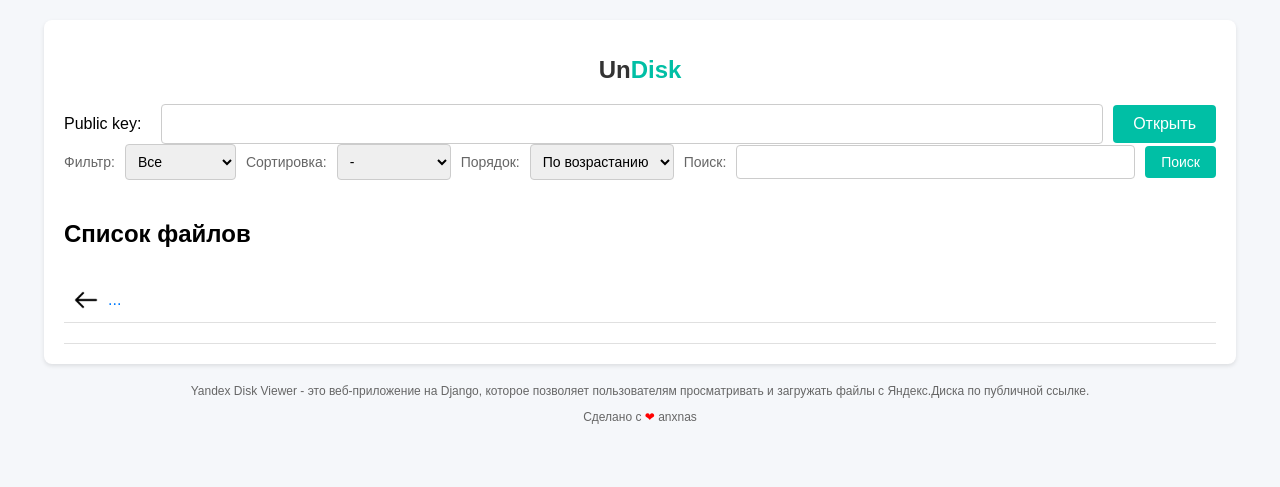
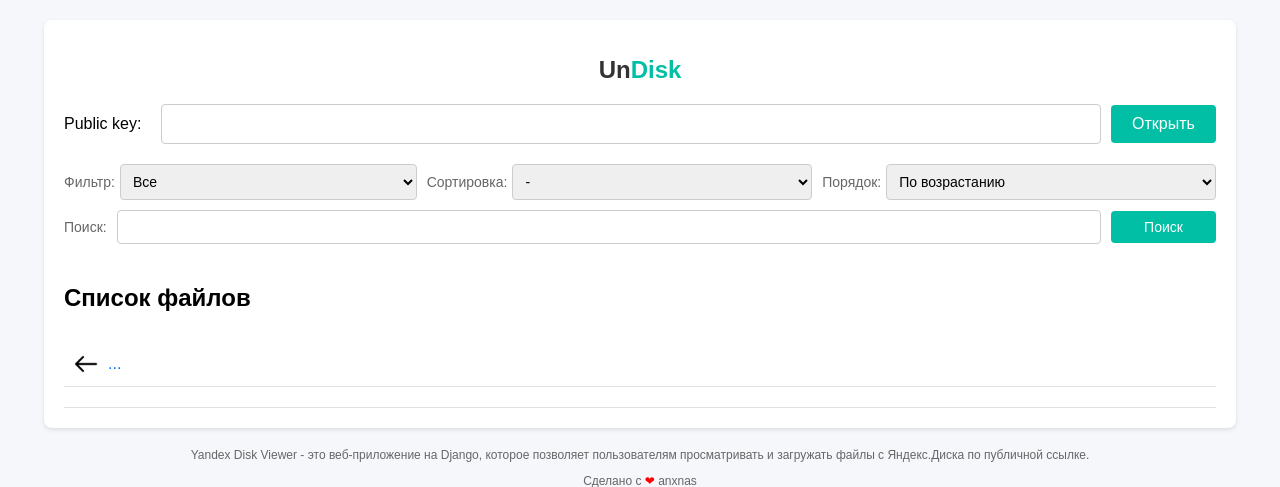
Before and after one commit to anxnas/yandex_disk_viewer, a Django app: template undisk/templates/undisk/index.html in a window 1280 px wide. Shown: the top 487 px of the page. Run offline with Django 4.2, Linux system fonts and the light colour scheme; the template is opened without the code that fills it: most values are stand-ins (such as "Sample title", 1, 10 or a date in 2020); some libraries are stand-ins or nearby versions.

Commit message:
Upgrade style page

```diff
--- a/undisk/static/css/style.css
+++ b/undisk/static/css/style.css
@@ -53,6 +53,7 @@
     border-radius: 4px;
     cursor: pointer;
     transition: background-color 0.3s;
+    width: 105px;
 }
 
 .inline-form button:hover {
@@ -60,38 +61,61 @@
 }
 
 .controls {
-    display: flex;
-    flex-wrap: wrap;
-    gap: 10px;
-    margin-bottom: 20px;
+    margin-top: 20px;
 }
 
-.controls form {
+.filter-form {
     display: flex;
-    flex-wrap: wrap;
+    flex-direction: column;
     gap: 10px;
-    align-items: center;
+}
+
+.filter-sort-order {
+    display: flex;
+    gap: 10px;
     width: 100%;
 }
 
-.controls label {
+.filter-group {
+    display: flex;
+    align-items: center;
+    gap: 5px;
+    flex-grow: 1;
+}
+
+.filter-group label {
     font-size: 14px;
     color: #666;
 }
 
-.controls input[type="text"],
-.controls select {
+.filter-group select {
+    padding: 8px;
+    font-size: 14px;
+    border: 1px solid #ccc;
+    border-radius: 4px;
+    width: 100%;
+}
+
+.search-group {
+    display: flex;
+    align-items: center;
+    gap: 10px;
+}
+
+.search-group label {
+    font-size: 14px;
+    color: #666;
+}
+
+.search-group input[type="text"] {
+    flex-grow: 1;
     padding: 8px;
     font-size: 14px;
     border: 1px solid #ccc;
     border-radius: 4px;
 }
 
-.controls input[type="text"] {
-    flex-grow: 1;
-}
-
-.controls button {
+.search-group button {
     padding: 8px 16px;
     font-size: 14px;
     background-color: #00bfa5;
@@ -100,9 +124,10 @@
     border-radius: 4px;
     cursor: pointer;
     transition: background-color 0.3s;
+    width: 105px;
 }
 
-.controls button:hover {
+.search-group button:hover {
     background-color: #009688;
 }
 
@@ -146,14 +171,6 @@
 .download-button:hover,
 .download-selected-button:hover {
     background-color: #009688;
-}
-
-.file-preview iframe,
-.file-preview video,
-.file-preview audio,
-.file-preview .text-view {
-    max-width: 100%;
-    overflow: auto;
 }
 
 .file-list {
--- a/undisk/templates/undisk/index.html
+++ b/undisk/templates/undisk/index.html
@@ -22,9 +22,11 @@
         </form>
         {% if files %}
         <div class="controls">
-            <form method="get">
+            <form method="get" class="filter-form">
                 <input type="hidden" name="public_key" value="{{ public_key }}">
                 <input type="hidden" name="path" value="{{ path }}">
+                <div class="filter-sort-order">
+                    <div class="filter-group">
                         <label for="filter">Фильтр:</label>
                         <select name="filter" id="filter" onchange="this.form.submit()">
                             <option value="all" {% if filter_type == 'all' %}selected{% endif %}>Все</option>
@@ -33,6 +35,8 @@
                             <option value="videos" {% if filter_type == 'videos' %}selected{% endif %}>Видео</option>
                             <option value="audio" {% if filter_type == 'audio' %}selected{% endif %}>Аудио</option>
                         </select>
+                    </div>
+                    <div class="filter-group">
                         <label for="sort">Сортировка:</label>
                         <select name="sort" id="sort" onchange="this.form.submit()">
                             <option value="-" {% if sort_by == '-' %}selected{% endif %}>-</option>
@@ -40,14 +44,20 @@
                             <option value="date" {% if sort_by == 'date' %}selected{% endif %}>По дате</option>
                             <option value="size" {% if sort_by == 'size' %}selected{% endif %}>По размеру</option>
                         </select>
+                    </div>
+                    <div class="filter-group">
                         <label for="order">Порядок:</label>
                         <select name="order" id="order" onchange="this.form.submit()">
                             <option value="asc" {% if sort_order == 'asc' %}selected{% endif %}>По возрастанию</option>
                             <option value="desc" {% if sort_order == 'desc' %}selected{% endif %}>По убыванию</option>
                         </select>
+                    </div>
+                </div>
+                <div class="search-group">
                     <label for="search">Поиск:</label>
                     <input type="text" name="search" id="search" value="{{ search_query }}">
                     <button type="submit">Поиск</button>
+                </div>
             </form>
         </div>
         {% if preview_content %}
@@ -93,7 +103,7 @@
     </div>
     <div class="footer">
         <p>Yandex Disk Viewer - это веб-приложение на Django, которое позволяет пользователям просматривать и загружать файлы с Яндекс.Диска по публичной ссылке.</p>
-        <p>Сделано с <span style="color: red;">❤</span> anxnas</p>
+        <p>Сделано с <span style="color: red;">❤</span> anxnas</п>
     </div>
 </body>
 </html>
```
Lines whose indentation alone changed are shown as unchanged.
